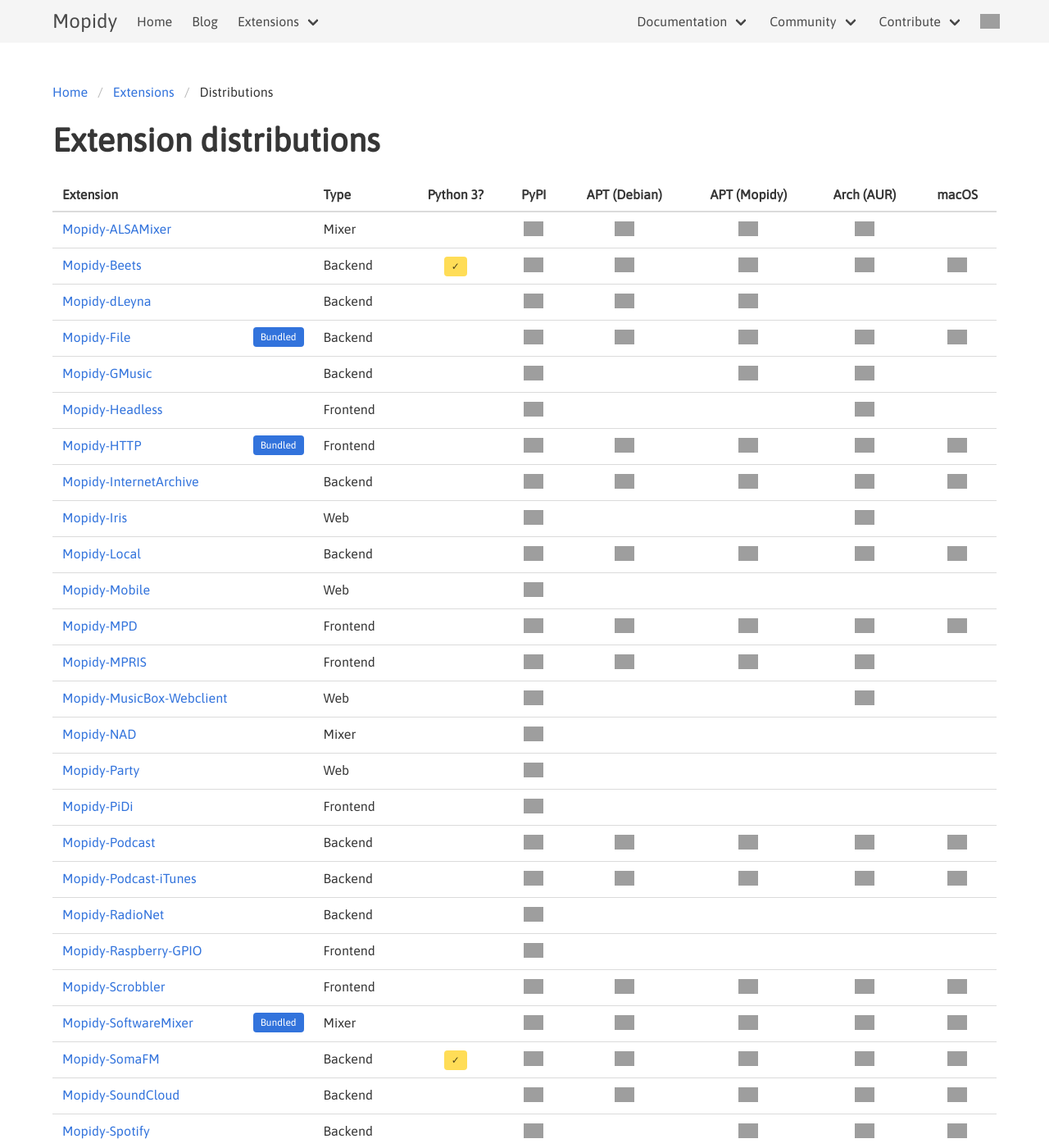
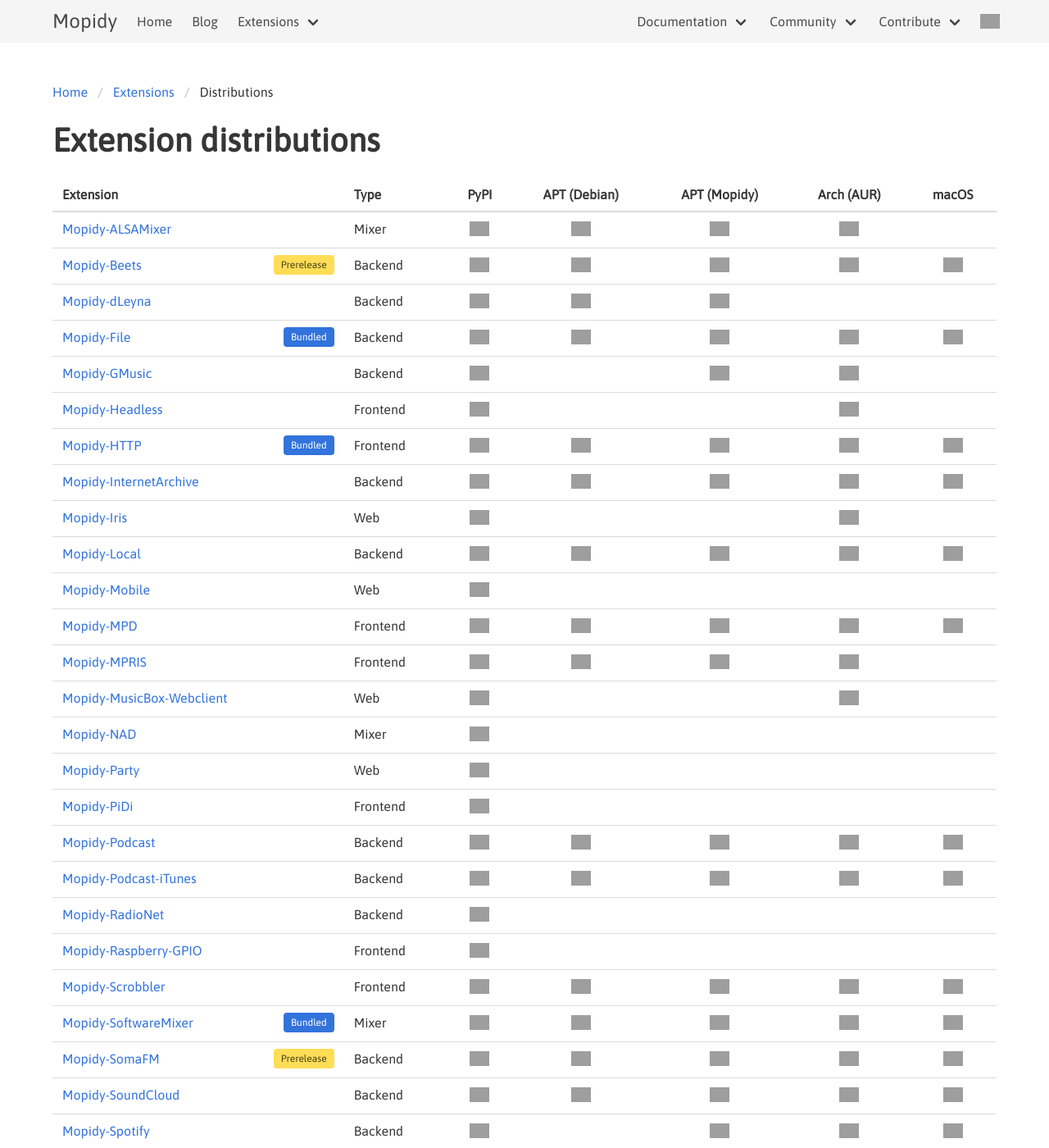
Before and after one commit to mopidy/website, a Jekyll site: the page built from ext/dists.html, in a window 1280 px wide and 1400 px high, cut to the strip 0-1400 px from the top of the window. Shown: the whole strip at 82% size. Built offline with Jekyll 4.4.1, drawn with Linux system fonts in a browser that asks for light colours; grey boxes are pictures that could not be loaded.

Commit message:
remove python3 label, rename prerelease label

```diff
--- a/_includes/ext-type-list.html
+++ b/_includes/ext-type-list.html
@@ -7,9 +7,7 @@
       {% endif %}
       {% case ext.py3 %}
         {% when "prerelease"%}
-          <span class="tag is-warning">Python 3</span>
-        {% when true %}
-          <span class="tag is-success">Python 3</span>
+          <span class="tag is-warning">Prerelease</span>
       {% endcase %}
       {% if ext.archived %}
         <span class="tag is-danger is-light">Archived</span>
--- a/ext/dists.html
+++ b/ext/dists.html
@@ -23,7 +23,6 @@
           <tr>
             <th>Extension</th>
             <th>Type</th>
-            <th class="has-text-centered">Python 3?</th>
             <th class="has-text-centered">PyPI</th>
             <th class="has-text-centered">APT (Debian)</th>
             <th class="has-text-centered">APT (Mopidy)</th>
@@ -37,17 +36,10 @@
               <td>
                 <a href="{{ ext.url }}">{{ ext.title }}</a>
                 {% if ext.dist.bundled %}<span class="tag is-pulled-right is-primary">Bundled</span>{% endif %}
+                {% if ext.py3 == "prerelease" %}<span class="tag is-pulled-right is-warning">Prerelease</span>{% endif %}
                 {% if ext.archived %}<span class="tag is-pulled-right is-danger is-light">Archived</span>{% endif %}
               </td>
               <td>{{ ext.type | capitalize }}</td>
-              <td class="has-text-centered">
-                {% case ext.py3 %}
-                  {% when "prerelease"%}
-                    <span class="tag is-warning" title="Python 3 pre-release">&#10003;</span>
-                  {% when true %}
-                    <span class="tag is-success" title="Python 3">&#10003;</span>
-                {% endcase %}
-              </td>
               <td class="has-text-centered">
                 {% assign pypi = ext.dist.pypi %}
                 {% if ext.dist.bundled %}{% assign pypi = "Mopidy" %}{% endif %}
```
